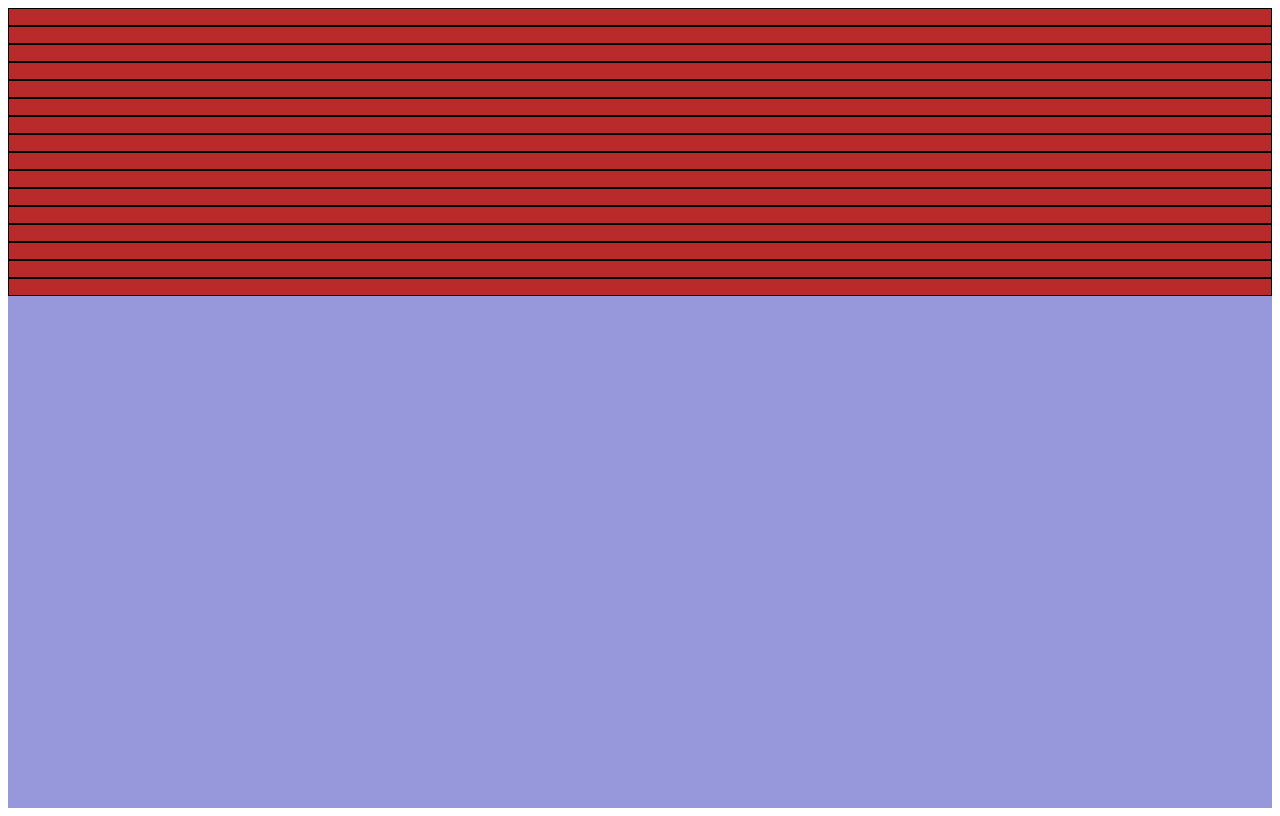
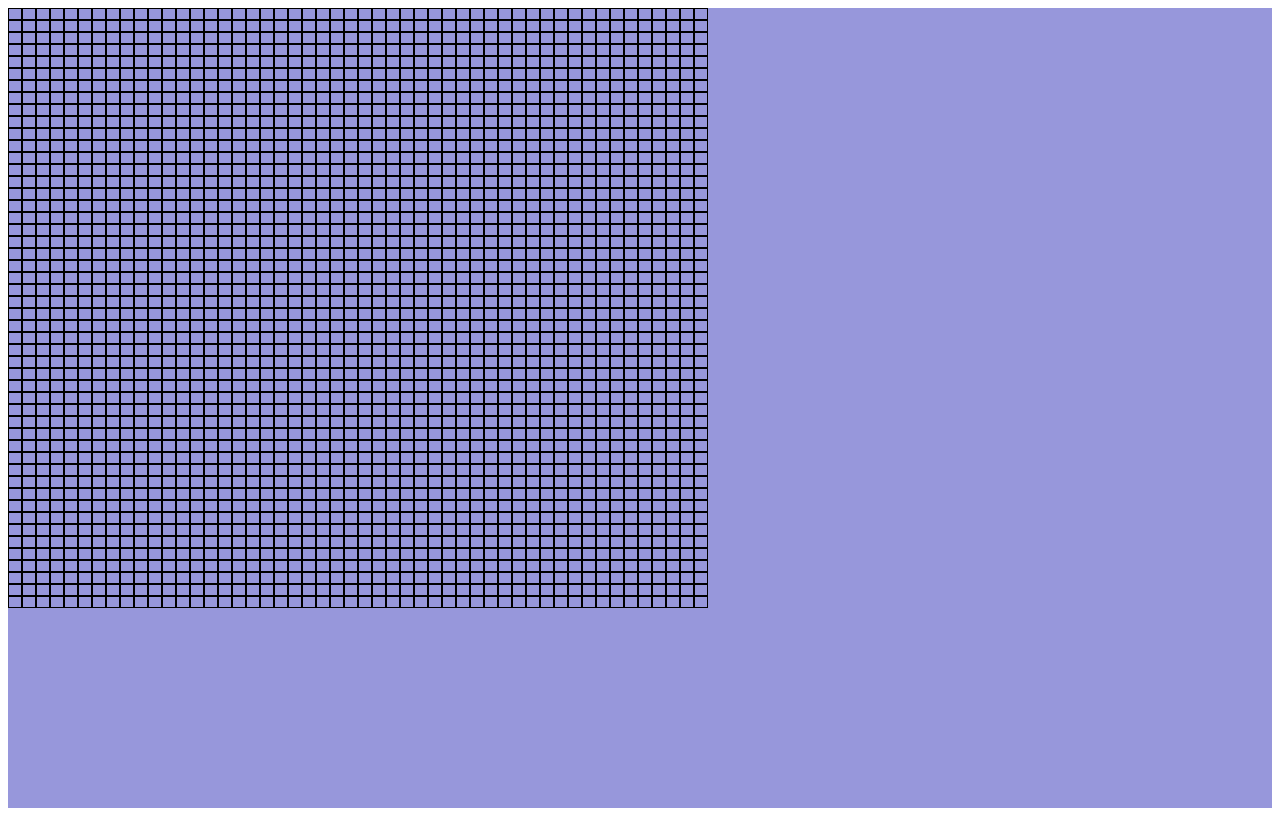
Before and after one commit to sammyremi/Etch-a-Scetch, a plain HTML site: page index.html in a window 1280 px wide. Drawn offline with Linux system fonts and the light colour scheme.

Commit message:
feat: create draw board for sketch

```diff
--- a/script.js
+++ b/script.js
@@ -1,7 +1,20 @@
-const container = document.querySelector("#container")
+let container = document.querySelector("#container")
 
-for (x = 0; x < 16; x++){
+function divCreator(num){
     div = document.createElement("div")
-    div.classList.add("newDivs")
-    container.appendChild(div)
+    for (x = 0; x < num; x++){
+        innerDiv = document.createElement("div")
+        innerDiv.classList.add("inDiv")
+        div.appendChild(innerDiv)
+    }
+
+    return div
 }
+
+function drawBoard(size){
+    for (y = 0; y < size; y++){
+        container.appendChild(divCreator(size))
+    }
+}
+
+drawBoard(50)
--- a/styles.css
+++ b/styles.css
@@ -1,12 +1,12 @@
 #container {
     background-color: rgb(151, 151, 219);
     height: 100vh;
+    display: flex;
 }
 
-.newDivs {
-    background-color: rgb(185, 43, 43);
+.inDiv {
     border: 1px solid rgb(0, 0, 0);
-    height: 16px;
-    display: flex;
+    height: 10px;
+    width: 12px;
 
 }
```
